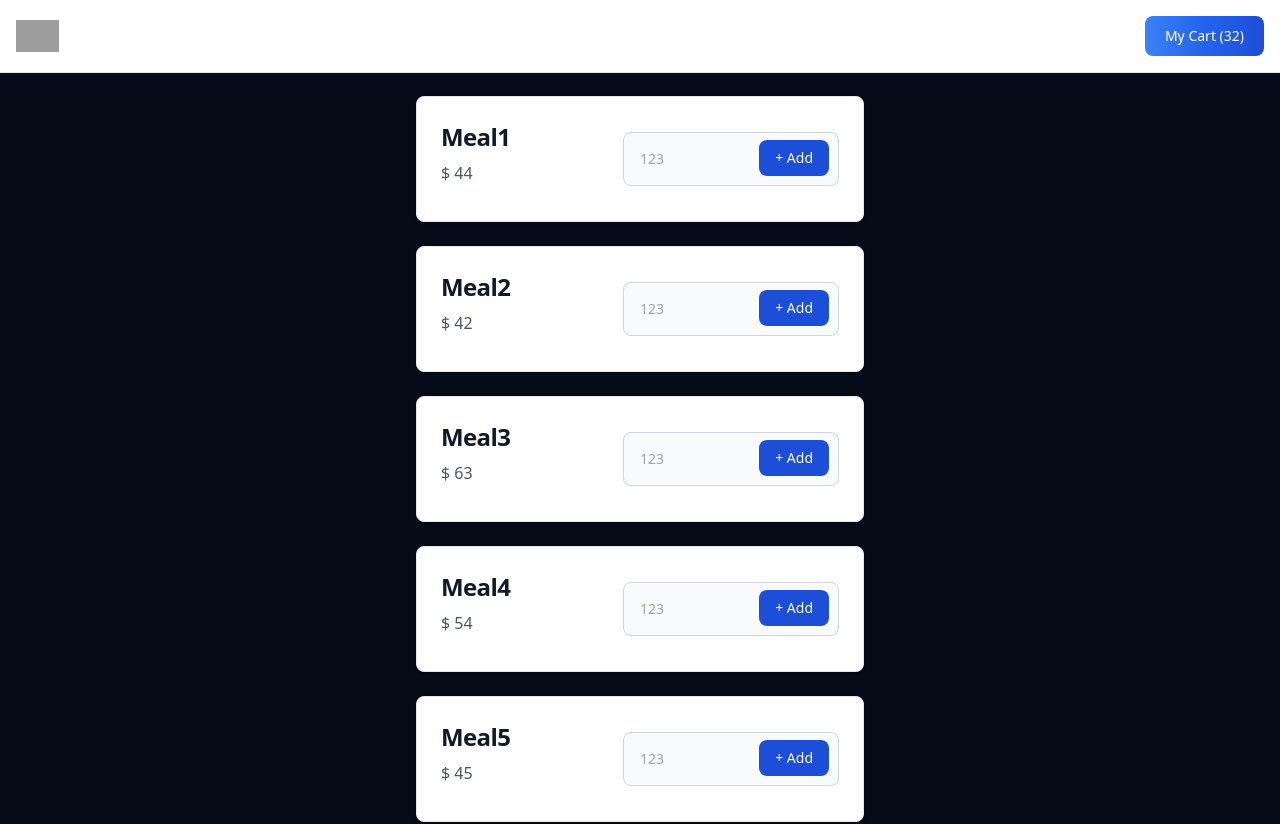
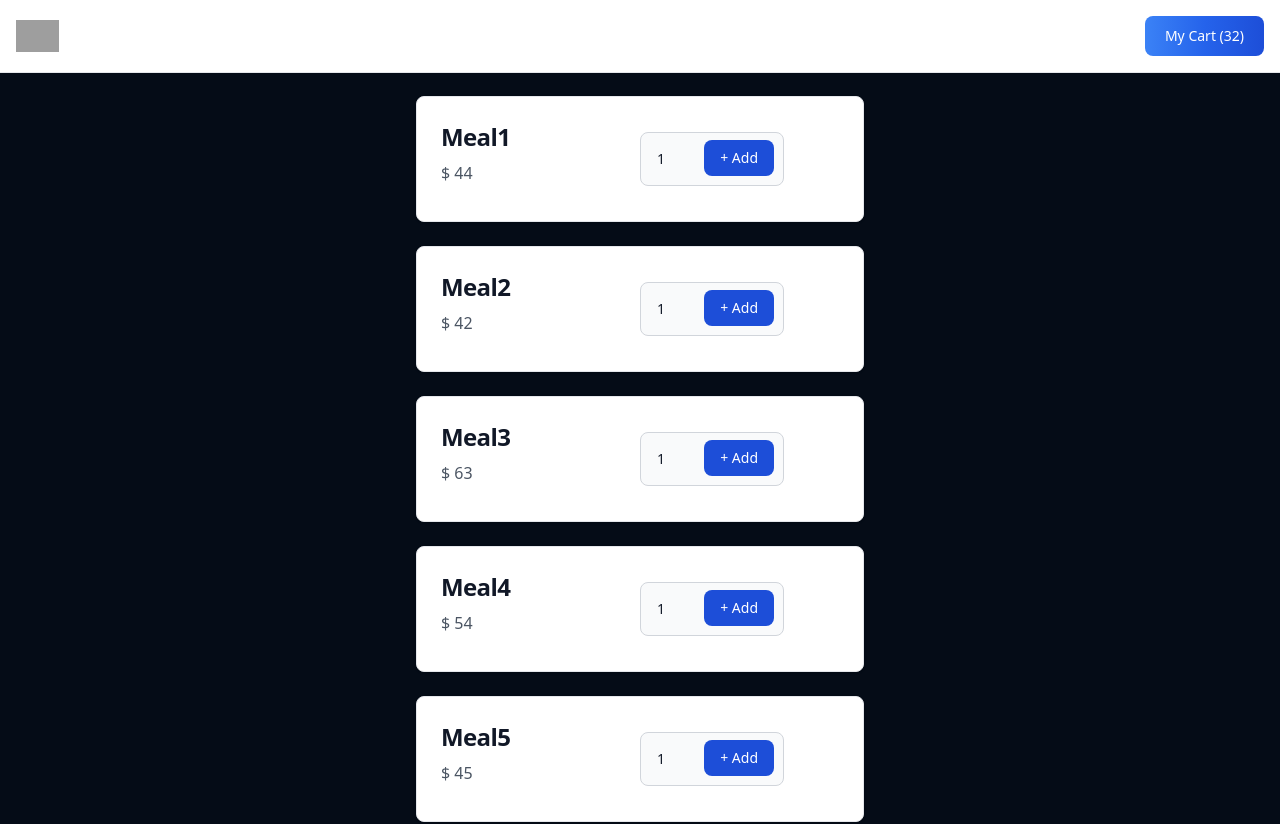
Before and after one commit to gauravsoni97/foodorderappmaxi, a React (Create React App) app: page / in a window 1280 px wide. Shown: the top 824 px of the page. Built offline with nearby package versions, Linux system fonts and the light colour scheme; grey boxes are pictures that could not be loaded.

Commit message:
ui ready basic

```diff
--- a/src/Components/Meals/MealCard.jsx
+++ b/src/Components/Meals/MealCard.jsx
@@ -17,8 +17,12 @@
         <div class="relative">
           <input
             type="number"
-            class="block w-full p-4  text-sm text-gray-900 border border-gray-300 rounded-lg bg-gray-50 focus:ring-blue-500 focus:border-blue-500 dark:bg-gray-700 dark:border-gray-600 dark:placeholder-gray-400 dark:text-white dark:focus:ring-blue-500 dark:focus:border-blue-500"
+            class="block w-36 p-4  text-sm text-gray-900 border border-gray-300 rounded-lg bg-gray-50 focus:ring-blue-500 focus:border-blue-500 dark:bg-gray-700 dark:border-gray-600 dark:placeholder-gray-400 dark:text-white dark:focus:ring-blue-500 dark:focus:border-blue-500"
             placeholder="123"
+            min={1}
+            max={9}
+            step={1}
+            defaultValue={1}
           />
           <button
             type="submit"
```
